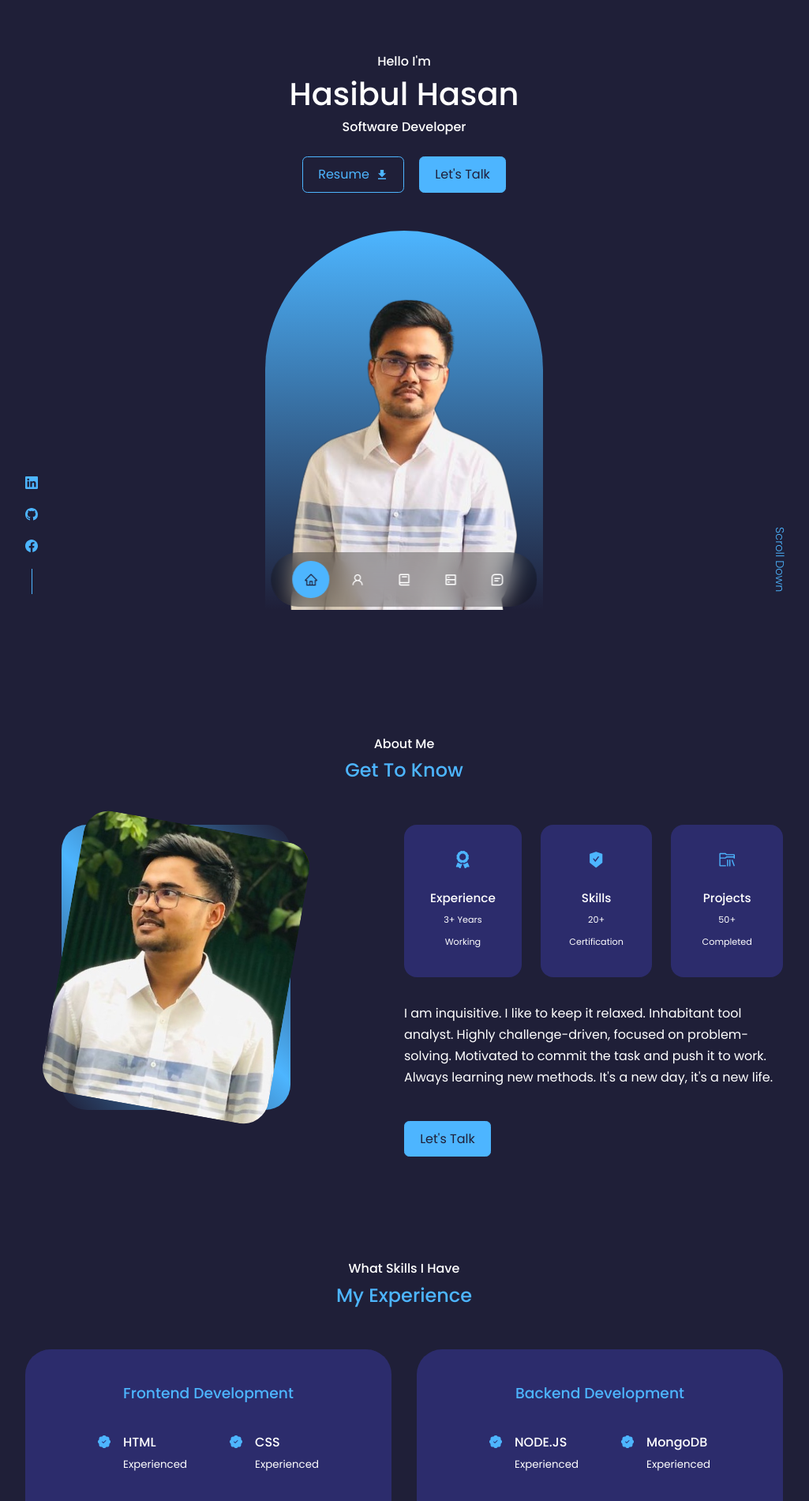
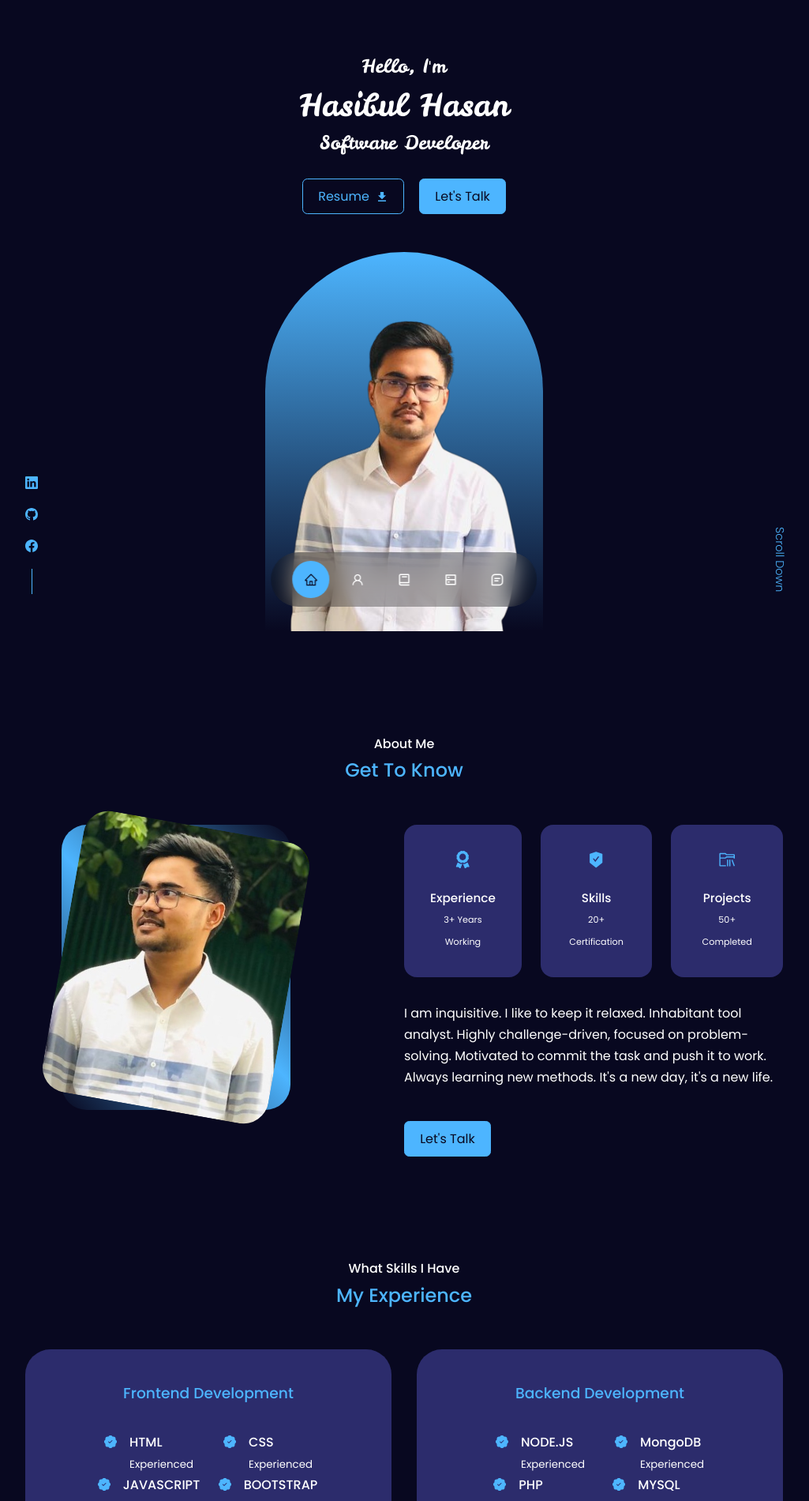
Before and after one commit to Hasibul118/Portfolio-web-react, a React (Create React App) app: page / in a window 1280 px wide. Shown: the top 1900 px of the page at 79% size, without its empty margins (128-1153 px from the left). Built offline with nearby package versions, Linux system fonts and the light colour scheme.

Commit message:
header font change to Leckerli One and bg color change

```diff
--- a/public/index.html
+++ b/public/index.html
@@ -24,7 +24,7 @@
       work correctly both with client-side routing and a non-root public URL.
       Learn how to configure a non-root public URL by running `npm run build`.
     -->
-    <title>Portfolio Web App</title>
+    <title>Hasibul | Portfolio</title>
   </head>
   <body>
     <noscript>You need to enable JavaScript to run this app.</noscript>
--- a/src/components/experience/experience.css
+++ b/src/components/experience/experience.css
@@ -26,16 +26,17 @@
 .experience__content {
     display: grid;
     grid-template-columns: 1fr 1fr;
-    gap: 2rem;
+    /* gap: 2rem; */
 }
 
 .experience__details {
     display: flex;
-    gap: 1rem;
+    /* gap: 1rem; */
 }
 .experience__details-icon {
     margin-top: 5px;
     color: var(--color-primary);
+    margin-right: 1rem;
 }
 
 
--- a/src/components/header/Header.jsx
+++ b/src/components/header/Header.jsx
@@ -11,7 +11,7 @@
 
       <div className="container header__container">
 
-        <h5>Hello I'm</h5>
+        <h5>Hello, I'm</h5>
         <h1>Hasibul Hasan</h1>
         <h5 className="text-white">Software Developer</h5>
         <CTA />
--- a/src/components/header/header.css
+++ b/src/components/header/header.css
@@ -10,6 +10,11 @@
 }
 .header__container h1 {
     line-height: 3.5rem;
+    font-family: 'Leckerli One', cursive;
+}
+.header__container h5 {
+    font-family: 'Leckerli One', cursive;
+    font-size: 1.5rem;
 }
 
 /* ================ CTA ================== */
--- a/src/index.css
+++ b/src/index.css
@@ -1,4 +1,6 @@
 @import url('https://fonts.googleapis.com/css2?family=Poppins:wght@300;400;500;600&display=swap');
+
+@import url('https://fonts.googleapis.com/css2?family=Leckerli+One&family=Roboto:wght@100&display=swap');
 
 
 * {
@@ -12,7 +14,7 @@
 }
 
 :root {
-  --color-bg: #1f1f38;
+  --color-bg: #080820;
   --color-bg-variant: #2c2c6c;
   --color-primary: #4db5ff;
   --color-primary-variant: rgba(77, 181, 255, 0.4);
```
Also changed, not shown: 1 other file (tests, documents, lock files or other folders).
